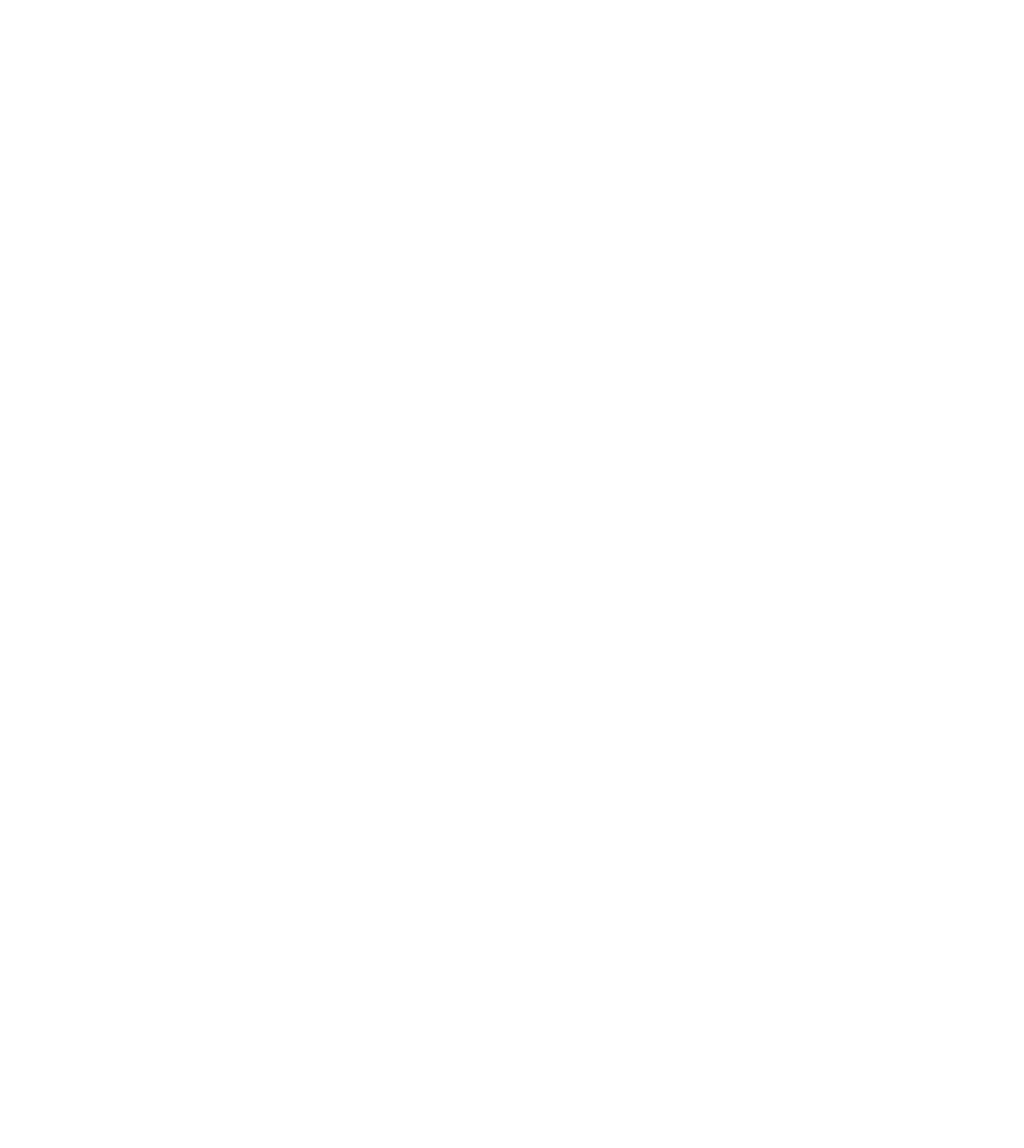
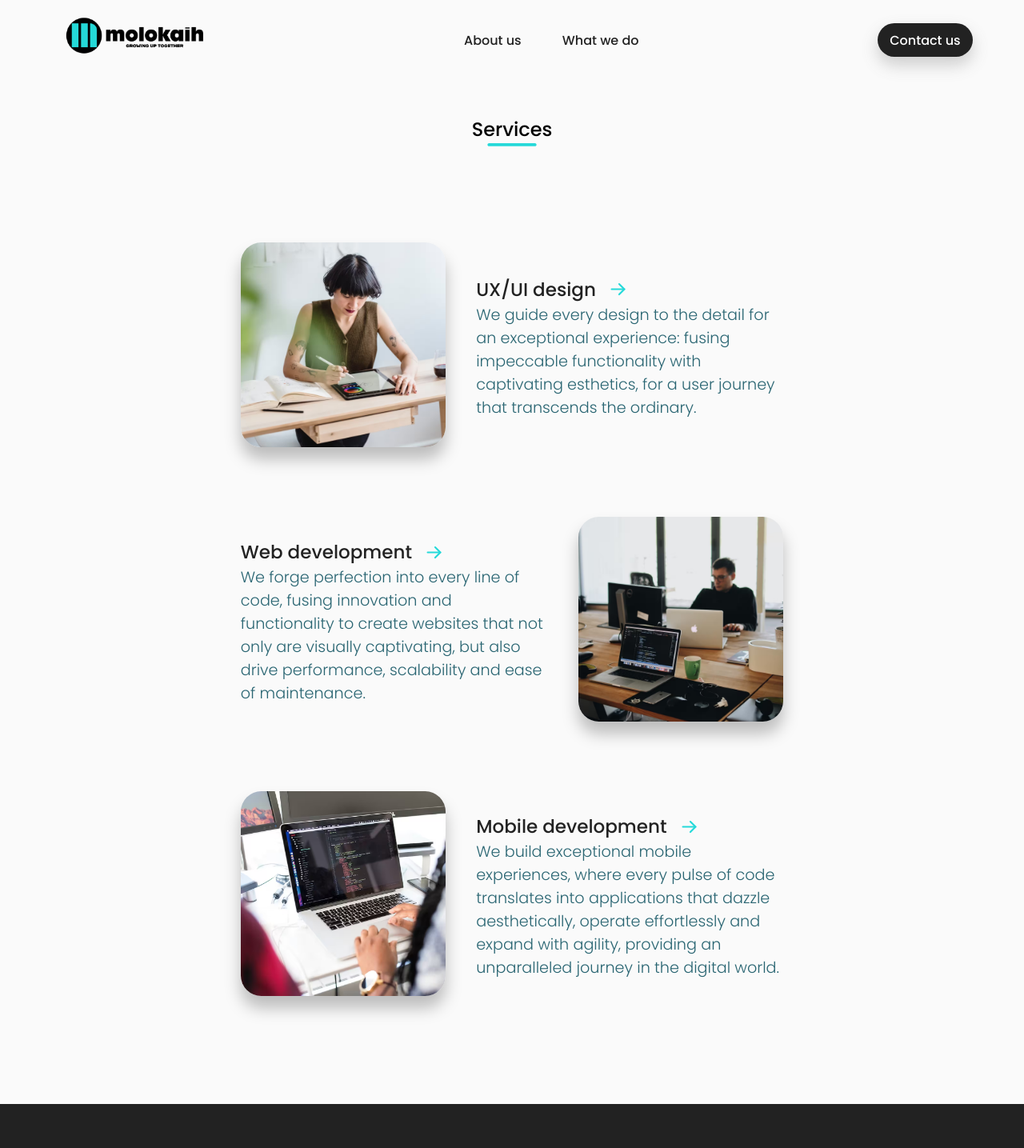
Before and after one commit to Molokaih/Molokaih-Web, a React (Vite) app: page /services in a window 1280 px wide. Before the commit this address had no page. Shown: the top 1435 px of the page at 80% size. Before the commit the page ends 800 px from the top, so only its background shows below. Built offline with nearby package versions, Linux system fonts and the light colour scheme; the HTML template or start-up script is replaced by a standard one.

Commit message:
añadiendo services

```diff
--- a/src/App.jsx
+++ b/src/App.jsx
@@ -4,6 +4,7 @@
 import WeDo from "./pages/WeDo/WeDo";
 import DetailService from "./pages/DetailService/DetailService";
 import Contact from "./pages/Contact/Contact";
+import Services from "./pages/Services/Services";
 
 function App() {
   return (
@@ -13,6 +14,7 @@
       <Route path="/wedo" element={<WeDo />} />
       <Route path="/detail/:position" element={<DetailService />} />
       <Route path="/contact" element={<Contact />} />
+      <Route path="/services" element={<Services />} />
     </Routes>
   );
 }
--- /dev/null
+++ b/src/pages/Services/Services.jsx
@@ -0,0 +1,147 @@
+import React from "react";
+import style from "./Services.module.css";
+
+import serviceMobile from "../../assets/serviceMobile.avif";
+import serviceWeb from "../../assets/serviceWeb.avif";
+import servicesUXUI from "../../assets/servicesUXUI.avif";
+
+import Footer from "../../components/Footer/Footer";
+import { NavLink } from "react-router-dom";
+
+import { ArrowRight } from "phosphor-react";
+
+import { motion } from "framer-motion";
+import Nav from "../../components/Nav/Nav";
+
+export default function Services() {
+  return (
+    <div className={style.services}>
+      <Nav />
+      <section id="servicios" className={style.sectionServices}>
+        <div className={style.contentTitleAndBorder}>
+          <h2 className={style.title}>Services</h2>
+          <svg
+            className={style.borderTitle}
+            viewBox="0 0 81 5"
+            fill="none"
+            xmlns="http://www.w3.org/2000/svg"
+          >
+            <path
+              d="M0.5 2.5C0.5 1.11929 1.61929 0 3 0H78C79.3807 0 80.5 1.11929 80.5 2.5C80.5 3.88071 79.3807 5 78 5H3C1.61929 5 0.5 3.88071 0.5 2.5Z"
+              fill="#25D9D9"
+            />
+          </svg>
+        </div>
+
+        <div className={style.contentService}>
+          <NavLink to="/detail/1">
+            <img src={servicesUXUI} alt="" />
+          </NavLink>
+          <motion.div
+            initial={{
+              opacity: 0,
+              y: -30,
+            }}
+            whileInView={{
+              opacity: 1,
+              y: 0,
+            }}
+            transition={{
+              duration: 0.5,
+              delay: 0.2,
+            }}
+            viewport={{ once: true }}
+            className={style.contentTextService}
+          >
+            <NavLink to="/detail/1" className={style.titleService}>
+              UX/UI design
+              <ArrowRight
+                color="#25D9D9"
+                className={style.buttonDetail}
+                weight="bold"
+              />
+            </NavLink>
+            <p className={style.textService}>
+              We guide every design to the detail for an exceptional experience:
+              fusing impeccable functionality with captivating esthetics, for a
+              user journey that transcends the ordinary.
+            </p>
+          </motion.div>
+        </div>
+        <div className={style.contentService}>
+          <motion.div
+            initial={{
+              opacity: 0,
+              y: -30,
+            }}
+            whileInView={{
+              opacity: 1,
+              y: 0,
+            }}
+            transition={{
+              duration: 0.5,
+              delay: 0.2,
+            }}
+            viewport={{ once: true }}
+            className={style.contentTextService}
+          >
+            <NavLink to="/detail/0" className={style.titleService}>
+              Web development
+              <ArrowRight
+                color="#25D9D9"
+                className={style.buttonDetail}
+                weight="bold"
+              />
+            </NavLink>
+            <p className={style.textService}>
+              We forge perfection into every line of code, fusing innovation and
+              functionality to create websites that not only are visually
+              captivating, but also drive performance, scalability and ease of
+              maintenance.
+            </p>
+          </motion.div>
+          <NavLink to="/detail/0">
+            <img src={serviceWeb} alt="" />
+          </NavLink>
+        </div>
+        <div className={style.contentService}>
+          <NavLink to="/detail/2">
+            <img src={serviceMobile} alt="" />
+          </NavLink>
+          <motion.div
+            initial={{
+              opacity: 0,
+              y: -30,
+            }}
+            whileInView={{
+              opacity: 1,
+              y: 0,
+            }}
+            transition={{
+              duration: 0.5,
+              delay: 0.2,
+            }}
+            viewport={{ once: true }}
+            className={style.contentTextService}
+          >
+            <NavLink to="/detail/2" className={style.titleService}>
+              Mobile development
+              <ArrowRight
+                color="#25D9D9"
+                className={style.buttonDetail}
+                weight="bold"
+              />
+            </NavLink>
+            <p className={style.textService}>
+              We build exceptional mobile experiences, where every pulse of code
+              translates into applications that dazzle aesthetically, operate
+              effortlessly and expand with agility, providing an unparalleled
+              journey in the digital world.
+            </p>
+          </motion.div>
+        </div>
+      </section>
+      <Footer />
+    </div>
+  );
+}
--- /dev/null
+++ b/src/pages/Services/Services.module.css
@@ -0,0 +1,128 @@
+.services {
+  width: 100%;
+  height: max-content;
+  overflow: hidden;
+  display: flex;
+  flex-direction: column;
+  justify-content: center;
+  align-items: center;
+  padding-top: 10vh;
+  background-color: #fafafa;
+}
+
+.sectionServices {
+  width: 100%;
+  padding: 8vh 0;
+  height: max-content;
+  display: flex;
+  flex-direction: column;
+  justify-content: center;
+  align-items: center;
+  gap: 10vh;
+  background-color: #fafafa;
+}
+
+.contentTitleAndBorder {
+  width: 100%;
+  height: max-content;
+  display: flex;
+  flex-direction: column;
+  justify-content: center;
+  align-items: center;
+  margin-bottom: 5vh;
+}
+
+.title {
+  color: #000;
+  text-align: center;
+  font-size: clamp(24px, 1.8vw, 1.8vw);
+  font-weight: 500;
+  width: 80%;
+}
+
+.borderTitle {
+  width: 20vw;
+  height: 0.3vw;
+}
+
+.contentService {
+  width: 100%;
+  display: flex;
+  justify-content: center;
+  align-items: center;
+  gap: 3vw;
+}
+
+.contentService img {
+  width: clamp(100px, 20vw, 20vw);
+  height: clamp(100px, 20vw, 20vw);
+  flex-shrink: 0;
+  border-radius: 2vw;
+  object-fit: cover;
+  box-shadow: 0px 15px 20px 0px rgba(0, 0, 0, 0.25);
+  transition: ease 0.2s;
+}
+
+.contentService img:hover {
+  transform: scale(1.05);
+}
+
+.titleService {
+  color: #222;
+  text-align: start;
+  font-size: clamp(18px, 1.8vw, 1.8vw);
+  font-weight: 500;
+  text-decoration: none;
+  display: flex;
+  justify-content: flex-start;
+  align-items: center;
+  gap: 2vh;
+}
+
+.buttonDetail {
+  transition: ease 0.2s;
+}
+
+.titleService:hover .buttonDetail {
+  transform: translateX(5px);
+}
+
+.textService {
+  width: 30vw;
+  color: #296572;
+  font-size: clamp(16px, 1.5vw, 1.5vw);
+  font-weight: 300;
+}
+
+@media (max-width: 600px) {
+  .contentSolutions {
+    justify-content: center;
+    position: absolute;
+    bottom: 20px;
+  }
+
+  .buttons {
+    justify-content: center;
+  }
+
+  .sectionServices .contentTitleAndBorder {
+    margin-bottom: 0;
+  }
+
+  .contentService {
+    gap: 0;
+  }
+
+  .contentService img {
+    display: none;
+  }
+
+  .textService {
+    width: 80vw;
+  }
+
+  .borderTitle {
+    width: 300px;
+    height: 4px;
+  }
+}
```
